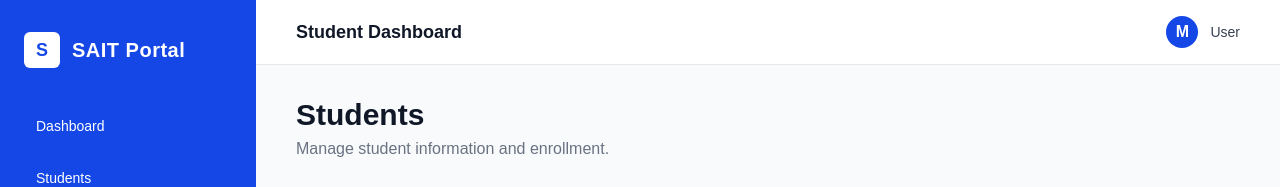
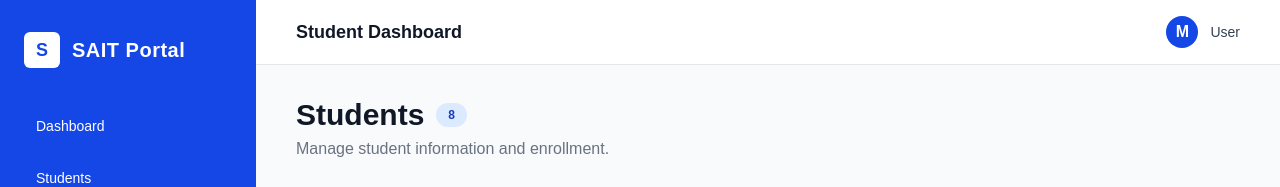
Before and after one commit to mistyzi/CPRG306-Assignment-2-Group-3, a Next.js app: page / in a window 1280 px wide. Shown: the top 187 px of the page. Built offline with nearby package versions, Linux system fonts and the light colour scheme.

Commit message:
Added Student Counter + Updated Layout + Added Comments
Added a Student Counter
-Displays the total student count at the top of the dashboard
-Added comments

```diff
--- a/app/page.tsx
+++ b/app/page.tsx
@@ -1,3 +1,12 @@
+/**
+ * Student Name: Misty, Zabdiel, Jonah
+ * Date: June 25, 2026
+ * Program Description: This is the page component for the student portal.
+ * It manages the application state, handles student selection and addition,
+ * and handles the rendering of the AddStudentForm, StudentCard list,
+ * and the Footer.
+ */
+
 "use client";
 
 import { useState } from "react";
@@ -10,10 +19,12 @@ export default function Home() {
   const [selectedId, setSelectedID] = useState<string | null>(null);
   const [studentList, setStudentList] = useState<Student[]>(initialStudents);
 
+  // Updates the ID to highlight the selected card, clear it if clicked again.
   const handleSelect = (studentId: string) => {
     setSelectedID((prev) => (prev === studentId ? null : studentId));
   };
 
+  // Adds a new student to the local list, which causes the UI to render again.
   const addStudent = (newStudent: Student) => {
     setStudentList((prev) => [...prev, newStudent]);
   };
@@ -24,7 +35,12 @@ export default function Home() {
     <div className="flex flex-col">
       {/* Page Title */}
       <div className="mb-8">
-        <h1 className="text-3xl font-bold text-gray-900">Students</h1>
+        <div className="flex items-center gap-3">
+          <h1 className="text-3xl font-bold text-gray-900">Students</h1>
+          <span className="bg-blue-100 text-blue-800 text-xs font-bold px-3 py-1 rounded-full">
+            {studentList.length}
+          </span>
+        </div>
         <p className="text-gray-500 mt-1">
           Manage student information and enrollment.
         </p>
```
